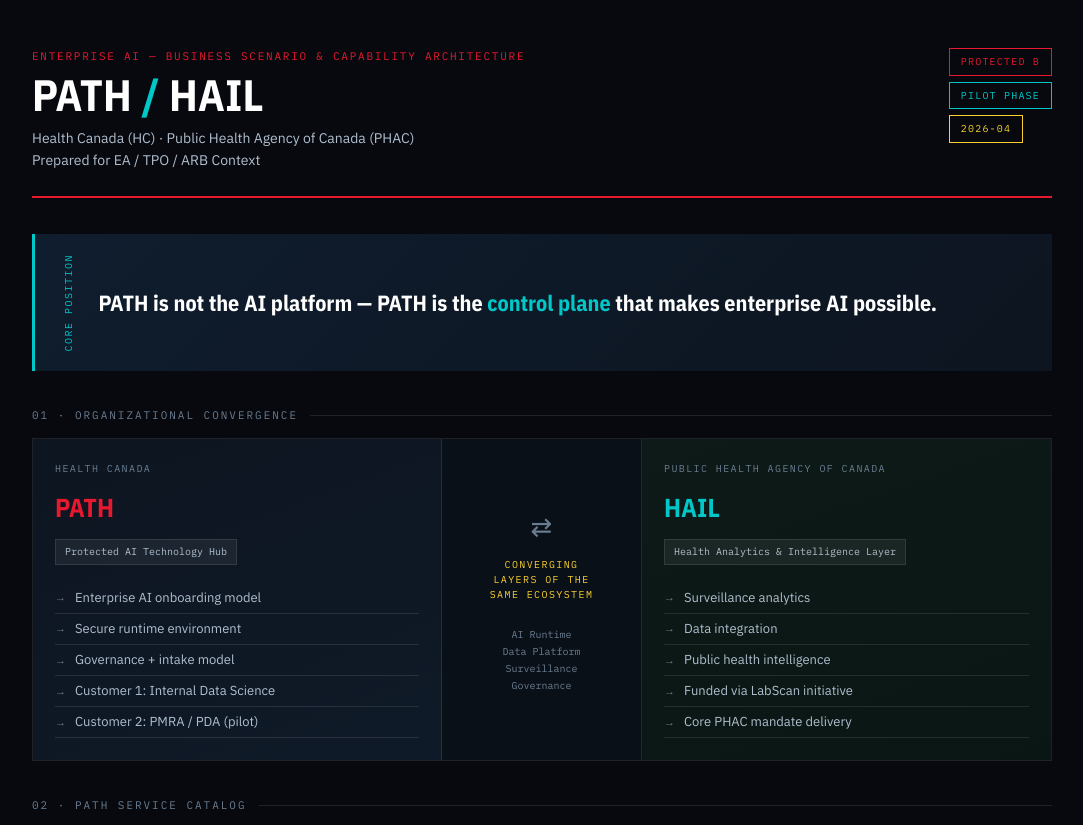
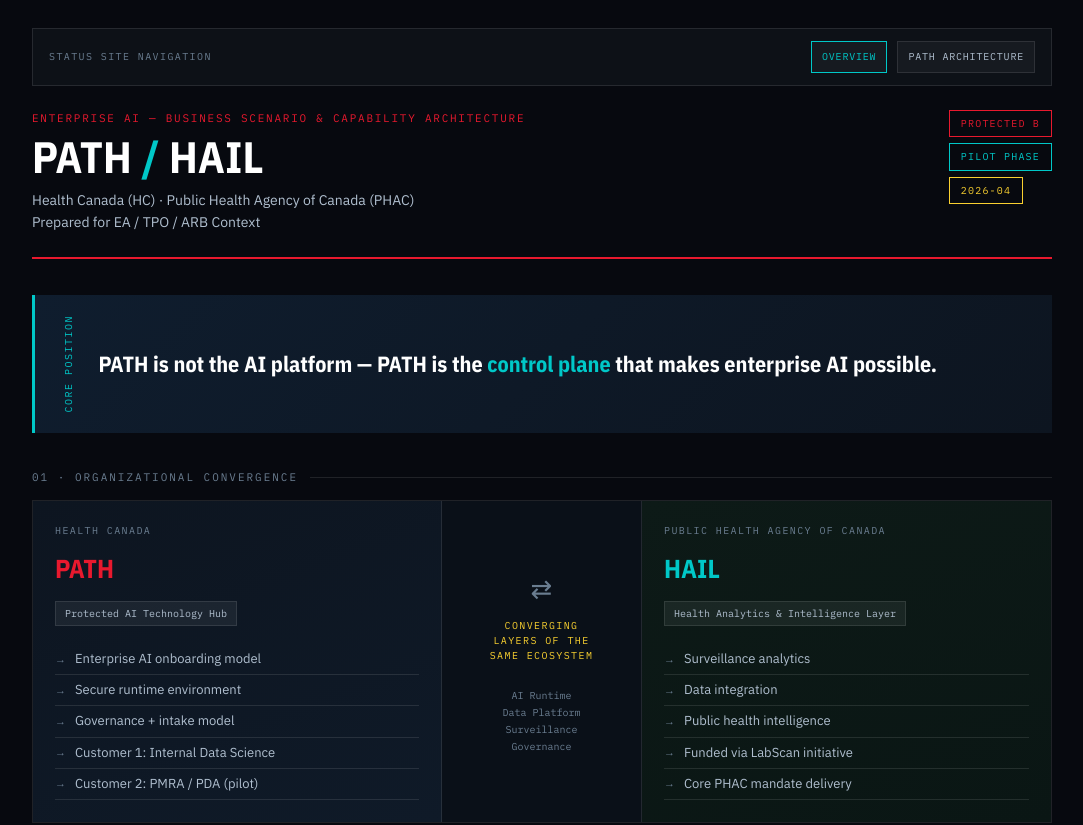
Before and after one commit to jjuniper-dev/status-site, a plain HTML site: page index.html in a window 1280 px wide. Shown: the top 825 px of the page, without its empty margins (98-1181 px from the left). Drawn offline with nearby package versions, Linux system fonts and the light colour scheme.

Commit message:
Add cross-page navigation to index.html

```diff
--- a/index.html
+++ b/index.html
@@ -35,7 +35,55 @@
     line-height: 1.55;
     width: 1100px;
     margin: 0 auto;
-    padding: 48px 40px 64px;
+    padding: 28px 40px 64px;
+  }
+
+  .topnav {
+    display: flex;
+    justify-content: space-between;
+    align-items: center;
+    gap: 16px;
+    margin-bottom: 24px;
+    padding: 12px 16px;
+    background: var(--bg2);
+    border: 1px solid var(--border);
+  }
+
+  .topnav-label {
+    font-family: var(--mono);
+    font-size: 10px;
+    letter-spacing: 0.14em;
+    text-transform: uppercase;
+    color: var(--text-faint);
+  }
+
+  .topnav-links {
+    display: flex;
+    gap: 10px;
+    flex-wrap: wrap;
+  }
+
+  .topnav-link {
+    display: inline-block;
+    text-decoration: none;
+    font-family: var(--mono);
+    font-size: 10px;
+    letter-spacing: 0.08em;
+    text-transform: uppercase;
+    padding: 7px 10px;
+    border: 1px solid var(--border);
+    color: var(--text-dim);
+    background: rgba(255,255,255,0.04);
+  }
+
+  .topnav-link:hover {
+    border-color: var(--teal);
+    color: #fff;
+  }
+
+  .topnav-link.active {
+    border-color: var(--teal);
+    color: var(--teal);
   }
 
   /* ── HEADER ── */
@@ -90,7 +138,6 @@
   .badge-teal { border-color: var(--teal); color: var(--teal); }
   .badge-gold { border-color: var(--gold); color: var(--gold); }
 
-  /* ── POSITIONING STATEMENT ── */
   .positioning {
     background: linear-gradient(135deg, #0f1d2e 0%, #0d1520 100%);
     border-left: 3px solid var(--teal);
@@ -122,7 +169,6 @@
 
   .positioning-text em { color: var(--teal); font-style: normal; }
 
-  /* ── SECTION LABEL ── */
   .section-label {
     font-family: var(--mono);
     font-size: 11px;
@@ -142,7 +188,6 @@
     background: var(--border);
   }
 
-  /* ── CONVERGENCE TABLE ── */
   .convergence-grid {
     display: grid;
     grid-template-columns: 1fr 200px 1fr;
@@ -221,7 +266,6 @@
     line-height: 1.5;
   }
 
-  /* ── LAYER TABLE ── */
   .layer-table {
     margin-bottom: 36px;
     border: 1px solid var(--border);
@@ -284,9 +328,7 @@
   .dot-emerging { background: var(--gold); }
   .dot-conditional { background: var(--blue-light); }
 
-  /* ── CAPABILITY STACK ── */
   .cap-stack { margin-bottom: 36px; }
-
   .cap-layers { display: flex; flex-direction: column; gap: 4px; }
 
   .cap-layer {
@@ -340,24 +382,19 @@
   .l1 { border-left: 3px solid #9B59B6; }
   .l1 .cap-layer-label { background: rgba(155,89,182,0.08); }
   .l1 .cap-chip { border-color: rgba(155,89,182,0.35); }
-
   .l2 { border-left: 3px solid var(--red); }
   .l2 .cap-layer-label { background: rgba(232,25,46,0.08); }
   .l2 .cap-chip { border-color: rgba(232,25,46,0.35); }
-
   .l3 { border-left: 3px solid var(--blue-light); }
   .l3 .cap-layer-label { background: rgba(95,168,232,0.08); }
   .l3 .cap-chip { border-color: rgba(95,168,232,0.35); }
-
   .l4 { border-left: 3px solid var(--gold); }
   .l4 .cap-layer-label { background: rgba(249,208,48,0.07); }
   .l4 .cap-chip { border-color: rgba(249,208,48,0.35); }
-
   .l5 { border-left: 3px solid var(--teal); }
   .l5 .cap-layer-label { background: rgba(0,200,200,0.10); }
   .l5 .cap-layer-name { color: var(--teal); }
   .l5 .cap-chip { border-color: rgba(0,200,200,0.45); color: #fff; }
-
   .l6 { border-left: 3px solid #2ecc71; }
   .l6 .cap-layer-label { background: rgba(46,204,113,0.07); }
   .l6 .cap-chip { border-color: rgba(46,204,113,0.35); }
@@ -382,7 +419,6 @@
     padding: 0 7px;
   }
 
-  /* ── GAPS ── */
   .gaps-grid {
     display: grid;
     grid-template-columns: repeat(3, 1fr);
@@ -429,7 +465,6 @@
     line-height: 1.5;
   }
 
-  /* ── OUTCOMES ── */
   .outcomes {
     display: grid;
     grid-template-columns: repeat(5, 1fr);
@@ -446,10 +481,8 @@
   }
 
   .outcome-icon { font-size: 24px; margin-bottom: 10px; display: block; }
-
   .outcome-text { font-size: 13px; color: var(--text-dim); line-height: 1.45; }
 
-  /* ── FOOTER ── */
   .footer {
     display: flex;
     justify-content: space-between;
@@ -470,7 +503,14 @@
 </head>
 <body>
 
-<!-- HEADER -->
+<div class="topnav">
+  <div class="topnav-label">Status Site Navigation</div>
+  <div class="topnav-links">
+    <a class="topnav-link active" href="index.html">Overview</a>
+    <a class="topnav-link" href="path-architecture.html">PATH Architecture</a>
+  </div>
+</div>
+
 <div class="header">
   <div>
     <div class="header-eyebrow">Enterprise AI — Business Scenario &amp; Capability Architecture</div>
@@ -487,7 +527,6 @@
   </div>
 </div>
 
-<!-- POSITIONING STATEMENT -->
 <div class="positioning">
   <div class="positioning-label">Core Position</div>
   <div class="positioning-text">
@@ -496,7 +535,6 @@
   </div>
 </div>
 
-<!-- CONVERGENCE -->
 <div class="section-label">01 · Organizational Convergence</div>
 <div class="convergence-grid">
   <div class="conv-col conv-col-hc">
@@ -532,7 +570,6 @@
   </div>
 </div>
 
-<!-- SERVICE CATALOG -->
 <div class="section-label">02 · PATH Service Catalog</div>
 <div class="layer-table">
   <div class="layer-table-header">
@@ -573,7 +610,6 @@
   </div>
 </div>
 
-<!-- CAPABILITY STACK -->
 <div class="section-label">03 · Enterprise AI Capability Stack</div>
 <div class="cap-stack">
   <div class="cap-layers">
@@ -660,61 +696,25 @@
   </div>
 </div>
 
-<!-- GAPS -->
 <div class="section-label">04 · Key Gaps &amp; Risks</div>
 <div class="gaps-grid">
-  <div class="gap-card">
-    <div class="gap-title">ATO Pending</div>
-    <div class="gap-impact">Blocks production deployment. No confirmed timeline. Highest delivery risk.</div>
-  </div>
-  <div class="gap-card">
-    <div class="gap-title">FinOps Model Undefined</div>
-    <div class="gap-impact">Per-client billing model limits scaling. Cost recovery model not established.</div>
-  </div>
-  <div class="gap-card">
-    <div class="gap-title">AI-Ops Ownership</div>
-    <div class="gap-impact">No confirmed operational owner for platform post-pilot. Delivery continuity risk.</div>
-  </div>
-  <div class="gap-card">
-    <div class="gap-title">Governance Model</div>
-    <div class="gap-impact">No formal Responsible AI Committee. Decisions inconsistent across initiatives.</div>
-  </div>
-  <div class="gap-card">
-    <div class="gap-title">Purview Not Operational</div>
-    <div class="gap-impact">Data governance tooling deployed but not operationalized. Classification risk.</div>
-  </div>
-  <div class="gap-card">
-    <div class="gap-title">PATH Definition</div>
-    <div class="gap-impact">Organizational confusion about scope. Platform vs. service distinction unclear.</div>
-  </div>
+  <div class="gap-card"><div class="gap-title">ATO Pending</div><div class="gap-impact">Blocks production deployment. No confirmed timeline. Highest delivery risk.</div></div>
+  <div class="gap-card"><div class="gap-title">FinOps Model Undefined</div><div class="gap-impact">Per-client billing model limits scaling. Cost recovery model not established.</div></div>
+  <div class="gap-card"><div class="gap-title">AI-Ops Ownership</div><div class="gap-impact">No confirmed operational owner for platform post-pilot. Delivery continuity risk.</div></div>
+  <div class="gap-card"><div class="gap-title">Governance Model</div><div class="gap-impact">No formal Responsible AI Committee. Decisions inconsistent across initiatives.</div></div>
+  <div class="gap-card"><div class="gap-title">Purview Not Operational</div><div class="gap-impact">Data governance tooling deployed but not operationalized. Classification risk.</div></div>
+  <div class="gap-card"><div class="gap-title">PATH Definition</div><div class="gap-impact">Organizational confusion about scope. Platform vs. service distinction unclear.</div></div>
 </div>
 
-<!-- OUTCOMES -->
 <div class="section-label">05 · Target Outcomes — PATH + HAIL Convergence</div>
 <div class="outcomes">
-  <div class="outcome-card">
-    <span class="outcome-icon">🏛️</span>
-    <div class="outcome-text">Enterprise AI onboarding model</div>
-  </div>
-  <div class="outcome-card">
-    <span class="outcome-icon">🔒</span>
-    <div class="outcome-text">Governed AI execution environment</div>
-  </div>
-  <div class="outcome-card">
-    <span class="outcome-icon">📡</span>
-    <div class="outcome-text">Scalable analytics + AI ecosystem</div>
-  </div>
-  <div class="outcome-card">
-    <span class="outcome-icon">⚖️</span>
-    <div class="outcome-text">Defensible regulatory decisions</div>
-  </div>
-  <div class="outcome-card">
-    <span class="outcome-icon">🩺</span>
-    <div class="outcome-text">Real-time public health intelligence</div>
-  </div>
+  <div class="outcome-card"><span class="outcome-icon">🏛️</span><div class="outcome-text">Enterprise AI onboarding model</div></div>
+  <div class="outcome-card"><span class="outcome-icon">🔒</span><div class="outcome-text">Governed AI execution environment</div></div>
+  <div class="outcome-card"><span class="outcome-icon">📡</span><div class="outcome-text">Scalable analytics + AI ecosystem</div></div>
+  <div class="outcome-card"><span class="outcome-icon">⚖️</span><div class="outcome-text">Defensible regulatory decisions</div></div>
+  <div class="outcome-card"><span class="outcome-icon">🩺</span><div class="outcome-text">Real-time public health intelligence</div></div>
 </div>
 
-<!-- FOOTER -->
 <div class="footer">
   <div class="footer-left">
     Health Canada · Public Health Agency of Canada<br>
```
